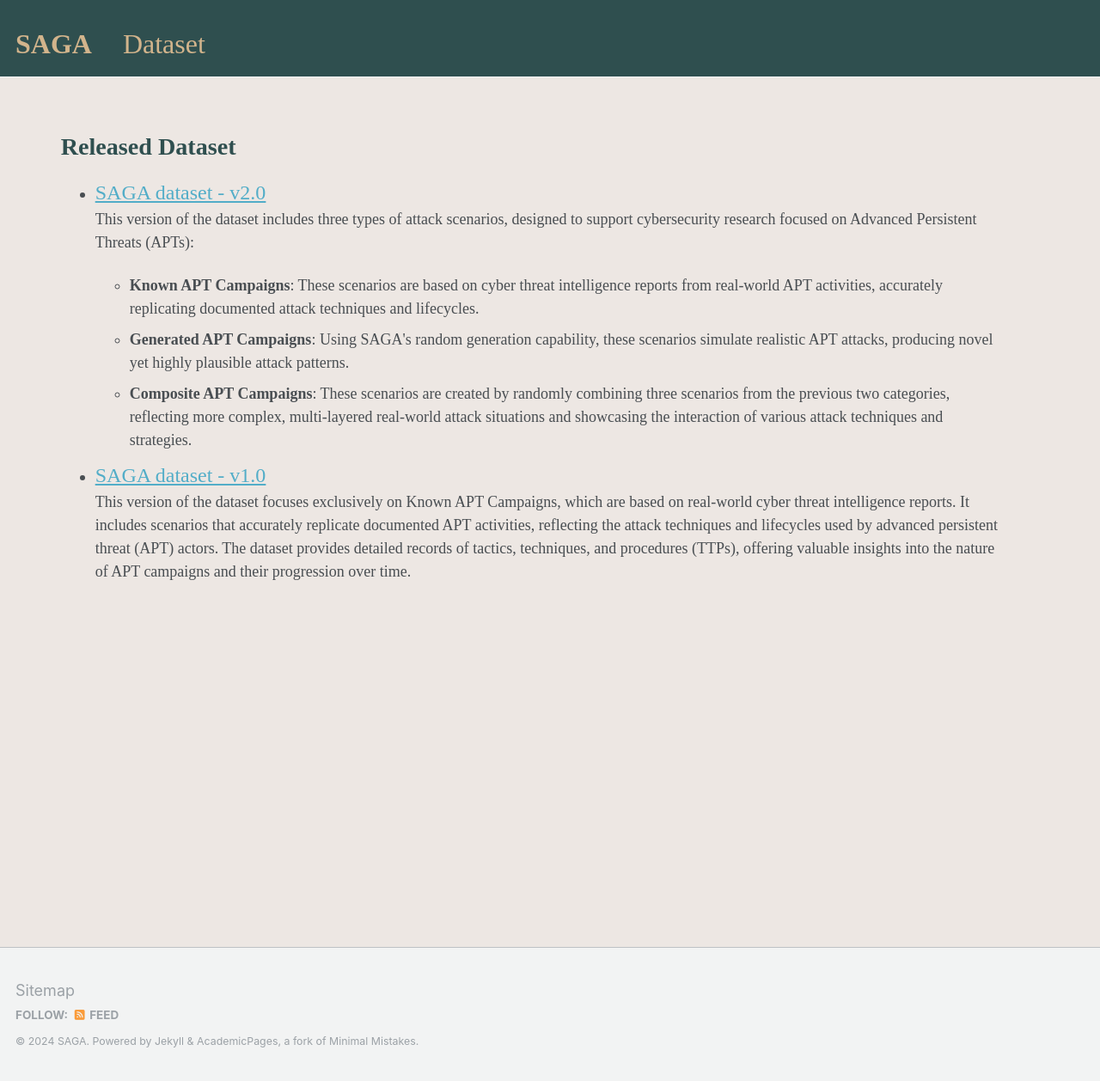
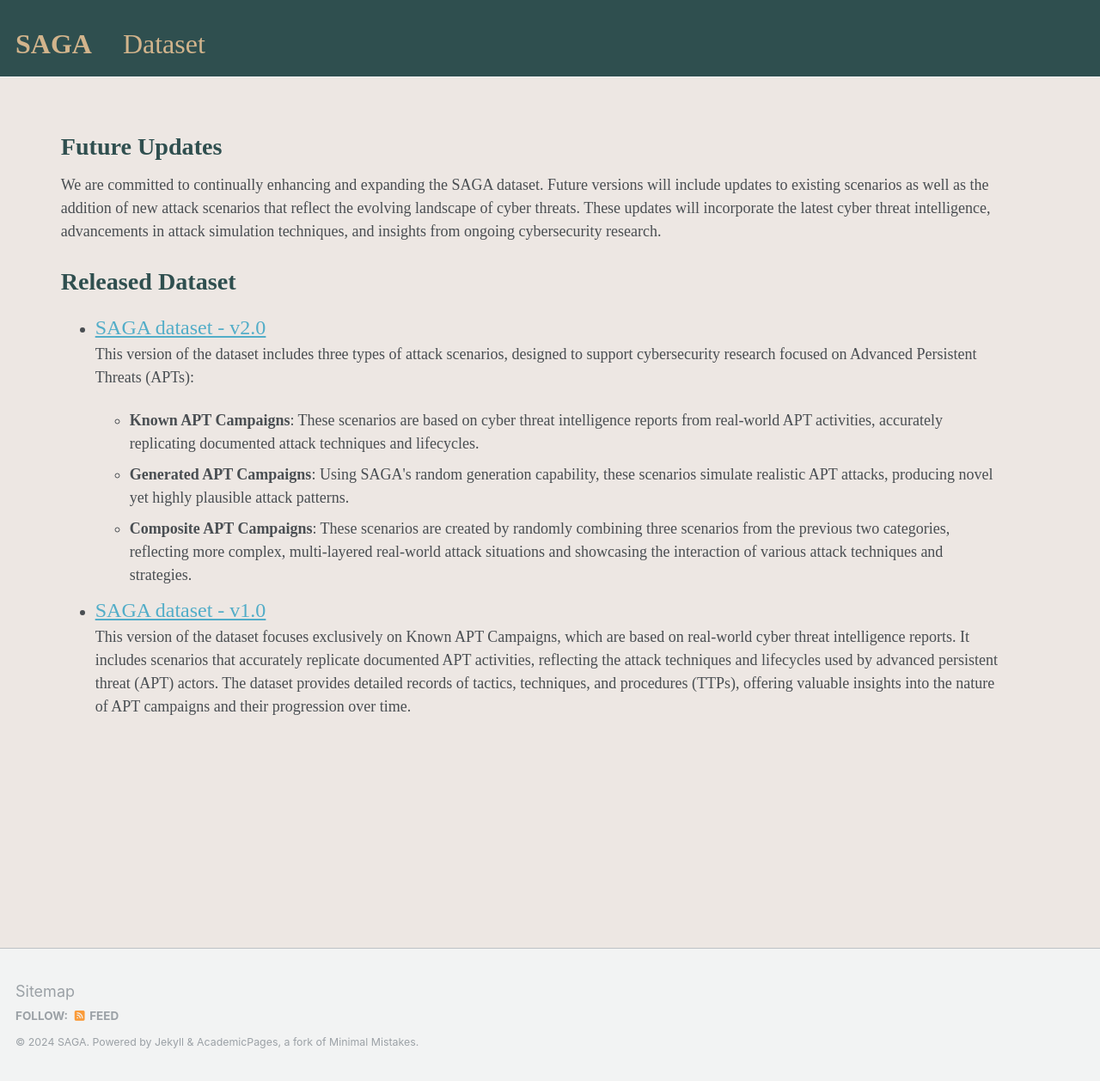
Before and after one commit to KKKK16/KKKK16.github.io, a Jekyll site: the page built from _pages/dataset.md, in a window 1280 px wide and 1258 px high. Shown: the whole window at 86% size. Built offline with Jekyll 4.4.1, drawn with Linux system fonts in a browser that asks for light colours.

Commit message:
Update dataset.md

```diff
--- a/_pages/dataset.md
+++ b/_pages/dataset.md
@@ -5,6 +5,8 @@ author_profile: false
 ---
 
 <!-- <strong style="color: #2F4F4F; font-family: 'Work Sans'; font-weight: bold;font-size:40px">Released Dataset</strong> -->
+<h1 style= "color:#2F4F4F; font-family: 'Work Sans'; margin-top: 1em !important;">Future Updates</h1>
+<p style="font-family: 'Work Sans';">We are committed to continually enhancing and expanding the SAGA dataset. Future versions will include updates to existing scenarios as well as the addition of new attack scenarios that reflect the evolving landscape of cyber threats. These updates will incorporate the latest cyber threat intelligence, advancements in attack simulation techniques, and insights from ongoing cybersecurity research. </p>
 <h1 style= "color:#2F4F4F; font-family: 'Work Sans'; margin-top: 1em !important;">Released Dataset</h1>
 <ul>
   <li>
```
